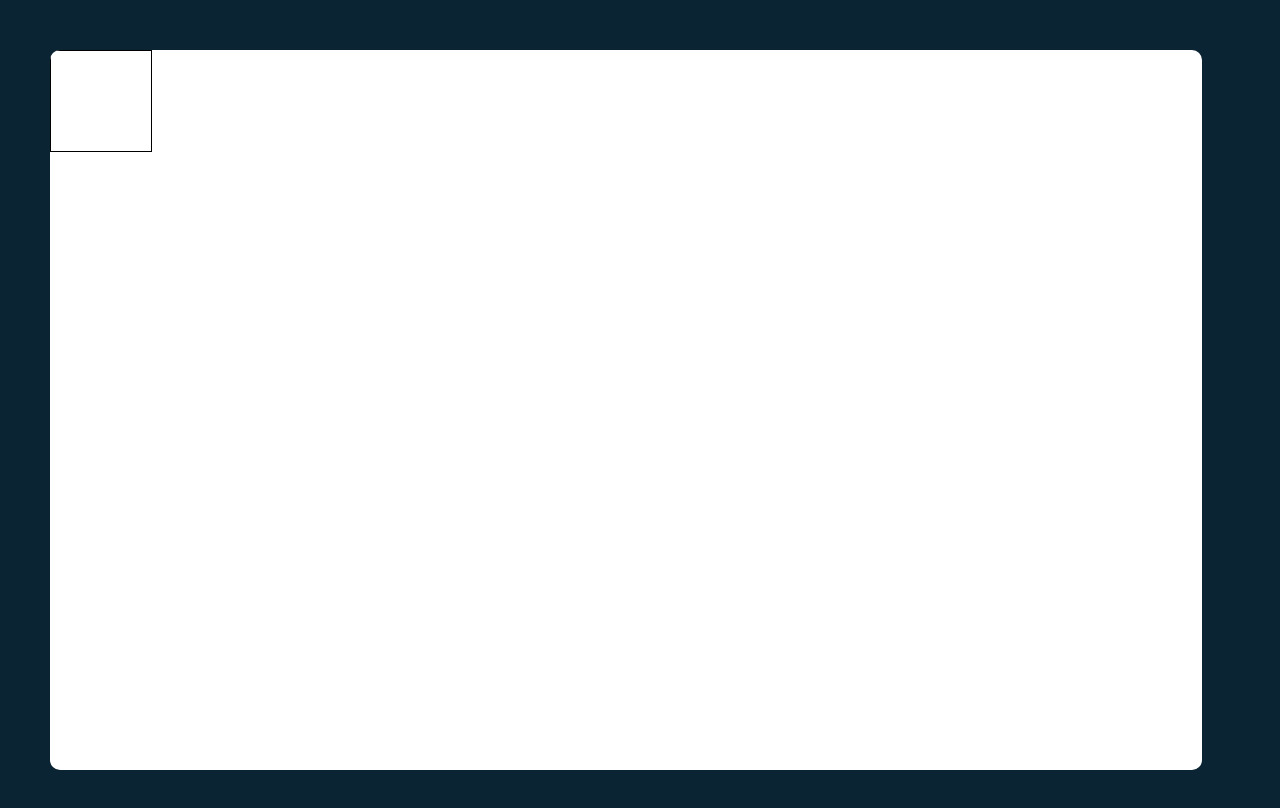
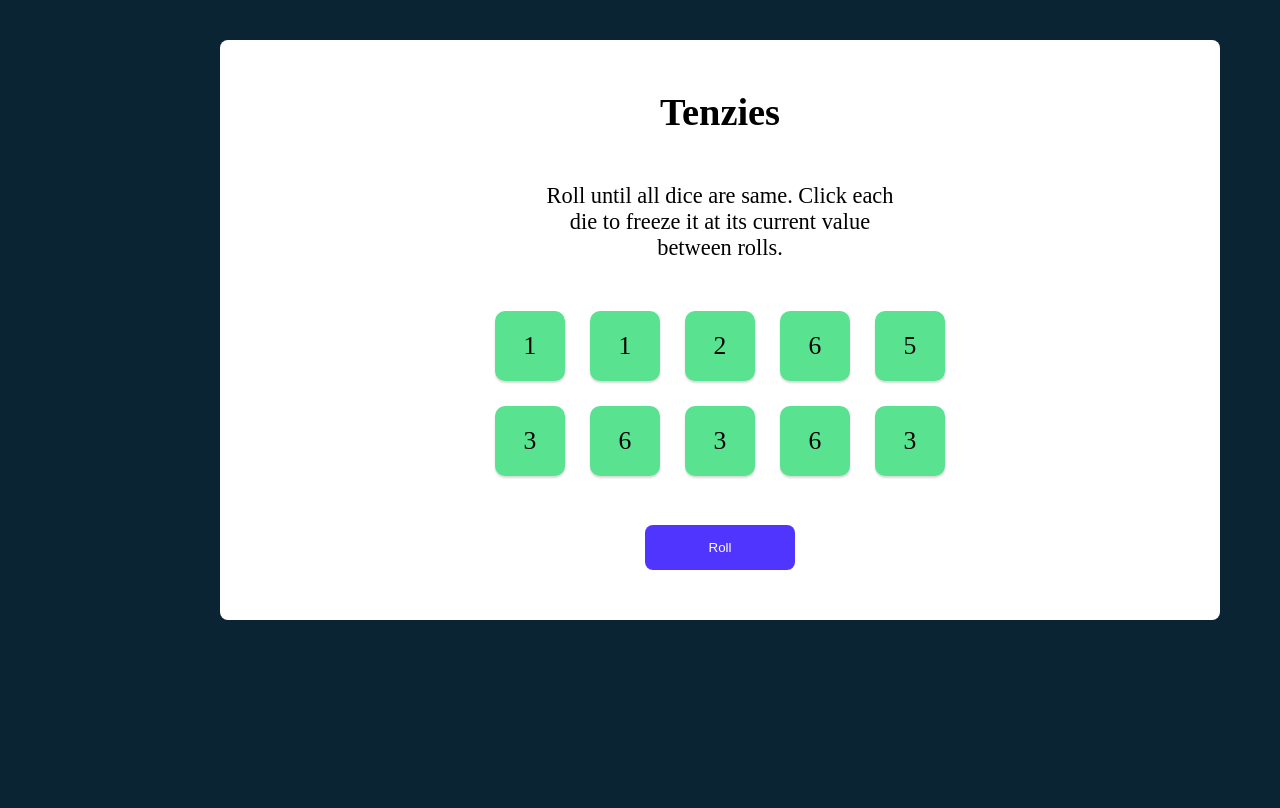
Before and after one commit to skarki-afk/tenzies, a React (Create React App) app: page / in a window 1280 px wide. Shown: the top 808 px of the page. Built offline with nearby package versions, Linux system fonts and the light colour scheme.

Commit message:
dice and random number made

```diff
--- a/src/App.js
+++ b/src/App.js
@@ -1,40 +1,54 @@
-import React,{useState} from "react";
+import React from "react";
 import Dice from "./Dice";
+import {nanoid} from "nanoid"
 
 const App =()=>{
   const generateNewDie =()=>{
     return {
       value: Math.floor(Math.random() * 6 ) + 1,
-      isHeld: false
+      isHeld: true,
+      id: nanoid()
     }
   }
-
-
   const dieValue =()=>{
     const newArr = []
-    for (let i =0; i< 6; i++){
+    for (let i =0; i < 10; i++){
       newArr.push(generateNewDie())
     }
     return newArr;
   }
-  const [dice,setDice] = useState(dieValue)
 
 
-  const diceElements = ()=>{
-    setDice(prevDice=> prevDice.map(die=>{
-      return {
+  const [dice,setDice] = React.useState(dieValue())
 
-      }
-    }
 
-    ))
 
-  }
+  const diceElements = dice.map(
+    die => <Dice
+        key = {die.id}
+        isHeld = {die.isHeld}
+        value = {die.value}
+        id={die.id}/>
+
+    )
+
+
 
   return(
-    <div className="app-body">
-      <Dice/>
-    </div>
+    <main>
+      <div className="app-body">
+        <h2>Tenzies</h2>
+        <p>Roll until all dice are same. Click each die to freeze it at its current value between rolls.</p>
+        <div className="die-body">
+          {diceElements}
+        </div>
+
+        <button className="btn">
+          Roll
+        </button>
+
+      </div>
+    </main>
   )
 }
 
--- a/src/Dice.js
+++ b/src/Dice.js
@@ -1,10 +1,15 @@
 import React from "react";
 
 const Dice =(props)=>{
+    const styles = {
+        backgroundColor: props.isHeld? "#59E391":"#dad8d8"
+    }
     return (
         <main>
-
-            <div className="die">
+            <div style={styles} className="die">
+                <h4>
+                {props.value}
+                </h4>
 
             </div>
         </main>
--- a/src/index.css
+++ b/src/index.css
@@ -1,23 +1,70 @@
 * {
   padding: 0;
   margin: 0;
-  overflow: hidden;
+  /* overflow: hidden; */
 }
 
 body {
   background-color: #0b2434;
 }
 
+/* main {
+  /* margin: 50px;
+} */
+.app-body {
+  background-color: #ffffff;
+  height: 580px;
+  max-width: 1000px;
+  border-radius: 8px;
+  display: flex;
+  flex-direction: column;
+  justify-content: space-evenly;
+  align-items: center;
+  position: relative;
+  top: 40px;
+  left: 220px;
+}
 .die {
-  height: 100px;
-  width: 100px;
-  border: 1px solid black;
+  height: 70px;
+  width: 70px;
+  box-shadow: 0px 2px 2px rgba(0, 0, 0, 0.15);
+  border-radius: 10px;
+  display: flex;
+  justify-content: center;
+  align-items: center;
+  cursor: pointer;
 }
 
-.app-body {
-  margin: 50px;
-  background-color: #ffffff;
-  width: 90vw;
-  height: 90vh;
-  border-radius: 10px;
+p {
+  font-size: 1.4rem;
+  text-align: center;
+  width: 350px;
 }
+h2 {
+  font-size: 2.4rem;
+}
+h4 {
+  font-size: 1.6rem;
+  font-weight: 400;
+}
+.die-body {
+  display: grid;
+  grid-template: auto auto / repeat(5, 1fr);
+  gap: 25px;
+  /* width: 800px; */
+}
+
+.btn {
+  background-color: #5035ff;
+  color: #ffffff;
+  padding: 15px;
+  width: 150px;
+  border: none;
+  border-radius: 8px;
+  cursor: pointer;
+  transition: all 0.3s ease-in-out;
+}
+
+.btn:hover {
+  background-color: #3112f8;
+}
```
